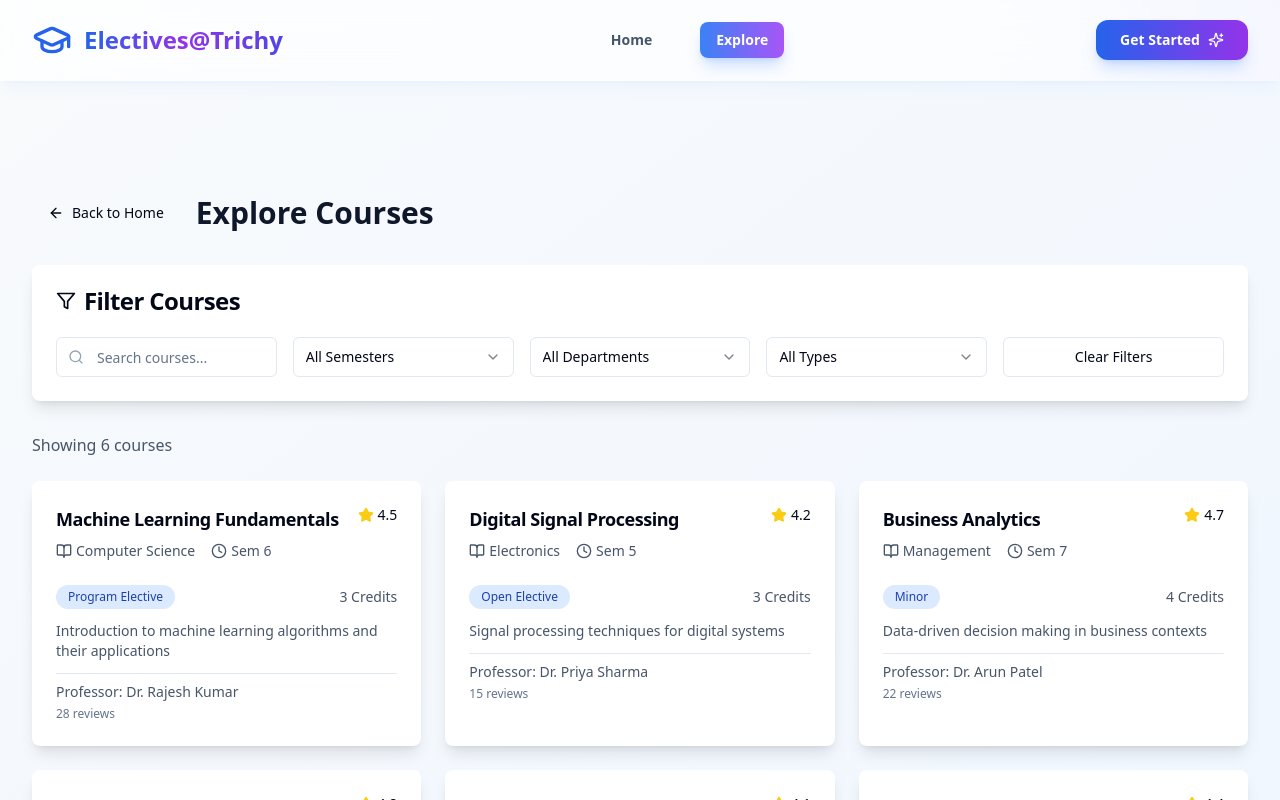
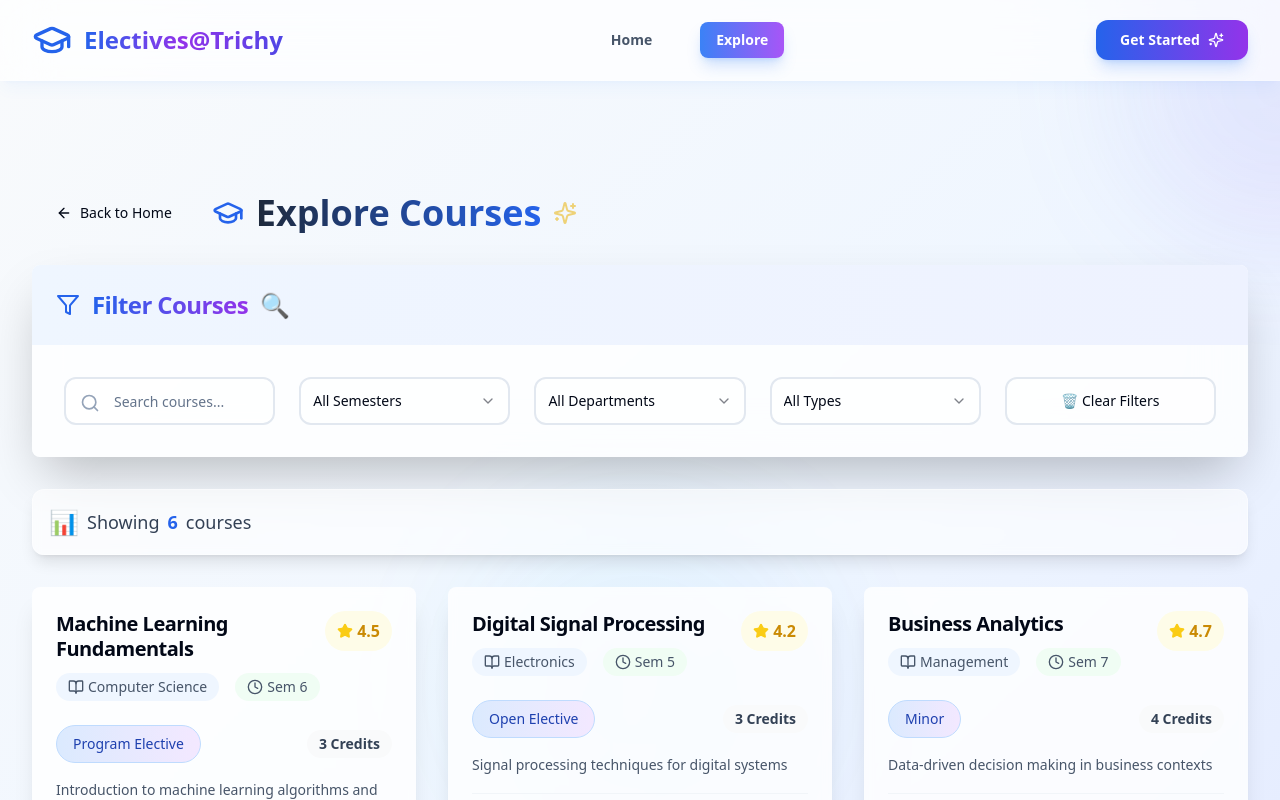
Before and after one commit to The-Product-Folks-NITT/tpf-electives-project, a React (Vite) app: page / in a window 1280 px wide. Both pictures are taken after a click on the button "Explore". Shown: the top 800 px of the page. Built offline with nearby package versions, Linux system fonts and the light colour scheme.

Commit message:
Refactor: Blend design across pages
Blend the design of the course navigation and detail pages for a more attractive and consistent user experience.

```diff
--- a/src/components/ExplorePage.tsx
+++ b/src/components/ExplorePage.tsx
@@ -4,7 +4,7 @@ import { Button } from "@/components/ui/button";
 import { Card, CardContent, CardHeader, CardTitle } from "@/components/ui/card";
 import { Select, SelectContent, SelectItem, SelectTrigger, SelectValue } from "@/components/ui/select";
 import { Input } from "@/components/ui/input";
-import { ArrowLeft, Search, Filter, BookOpen, Clock, Star } from "lucide-react";
+import { ArrowLeft, Search, Filter, BookOpen, Clock, Star, Sparkles, GraduationCap } from "lucide-react";
 import CourseDetails from "@/components/CourseDetails";
 
 // Mock data for courses
@@ -115,43 +115,60 @@ const ExplorePage = ({ onBack }: ExplorePageProps) => {
   }
 
   return (
-    <div className="min-h-screen bg-gradient-to-br from-slate-50 to-blue-50 pt-20">
+    <div className="min-h-screen bg-gradient-to-br from-slate-50 via-blue-50 to-indigo-100 relative overflow-hidden">
+      {/* Animated background elements */}
+      <div className="absolute inset-0 overflow-hidden pointer-events-none">
+        <div className="absolute -top-40 -right-40 w-80 h-80 bg-gradient-to-br from-blue-400/20 to-purple-600/20 rounded-full blur-3xl animate-pulse"></div>
+        <div className="absolute -bottom-40 -left-40 w-80 h-80 bg-gradient-to-br from-indigo-400/20 to-pink-600/20 rounded-full blur-3xl animate-pulse" style={{animationDelay: '1s'}}></div>
+        <div className="absolute top-1/2 left-1/2 transform -translate-x-1/2 -translate-y-1/2 w-96 h-96 bg-gradient-to-br from-cyan-400/10 to-blue-600/10 rounded-full blur-3xl animate-pulse" style={{animationDelay: '2s'}}></div>
+      </div>
+
+      <div className="relative z-10 pt-20">
         <div className="max-w-7xl mx-auto px-6 lg:px-8 py-8">
-        <div className="flex items-center gap-4 mb-8">
+          <div className="flex items-center gap-4 mb-8 animate-fade-in">
             <Button
               variant="ghost"
               onClick={onBack}
-            className="flex items-center gap-2"
+              className="flex items-center gap-2 hover:bg-white/60 hover:shadow-lg transition-all duration-300 rounded-xl px-6 py-3"
             >
               <ArrowLeft className="h-4 w-4" />
               Back to Home
             </Button>
-          <h1 className="text-3xl font-bold text-slate-900">Explore Courses</h1>
+            <div className="flex items-center gap-3">
+              <GraduationCap className="h-8 w-8 text-blue-600" />
+              <h1 className="text-4xl font-bold bg-gradient-to-r from-slate-800 to-blue-600 bg-clip-text text-transparent">
+                Explore Courses
+              </h1>
+              <Sparkles className="h-6 w-6 text-yellow-500 animate-pulse" />
+            </div>
           </div>
 
-        {/* Filters */}
-        <Card className="mb-8 shadow-lg border-0">
-          <CardHeader>
-            <CardTitle className="flex items-center gap-2">
-              <Filter className="h-5 w-5" />
+          {/* Enhanced Filters */}
+          <Card className="mb-8 border-0 shadow-2xl bg-white/80 backdrop-blur-xl animate-fade-in" style={{animationDelay: '0.1s'}}>
+            <CardHeader className="bg-gradient-to-r from-blue-50 to-indigo-50 rounded-t-lg">
+              <CardTitle className="flex items-center gap-3 text-2xl">
+                <Filter className="h-6 w-6 text-blue-600" />
+                <span className="bg-gradient-to-r from-blue-600 to-purple-600 bg-clip-text text-transparent">
                   Filter Courses
+                </span>
+                <span className="text-2xl">🔍</span>
               </CardTitle>
             </CardHeader>
-          <CardContent>
-            <div className="grid grid-cols-1 md:grid-cols-2 lg:grid-cols-5 gap-4">
-              <div className="relative">
-                <Search className="absolute left-3 top-3 h-4 w-4 text-slate-400" />
+            <CardContent className="p-8">
+              <div className="grid grid-cols-1 md:grid-cols-2 lg:grid-cols-5 gap-6">
+                <div className="relative group">
+                  <Search className="absolute left-4 top-4 h-5 w-5 text-slate-400 group-hover:text-blue-500 transition-colors" />
                   <Input
                     placeholder="Search courses..."
                     value={filters.search}
                     onChange={(e) => setFilters({...filters, search: e.target.value})}
-                  className="pl-10"
+                    className="pl-12 h-12 rounded-xl border-2 border-slate-200 hover:border-blue-300 focus:border-blue-500 transition-all duration-300 bg-white/60"
                   />
                 </div>
 
                 <Select value={filters.semester} onValueChange={(value) => setFilters({...filters, semester: value})}>
-                <SelectTrigger>
-                  <SelectValue placeholder="Semester" />
+                  <SelectTrigger className="h-12 rounded-xl border-2 border-slate-200 hover:border-blue-300 transition-all duration-300 bg-white/60">
+                    <SelectValue placeholder="📅 Semester" />
                   </SelectTrigger>
                   <SelectContent>
                     <SelectItem value="all">All Semesters</SelectItem>
@@ -162,8 +179,8 @@ const ExplorePage = ({ onBack }: ExplorePageProps) => {
                 </Select>
 
                 <Select value={filters.department} onValueChange={(value) => setFilters({...filters, department: value})}>
-                <SelectTrigger>
-                  <SelectValue placeholder="Department" />
+                  <SelectTrigger className="h-12 rounded-xl border-2 border-slate-200 hover:border-blue-300 transition-all duration-300 bg-white/60">
+                    <SelectValue placeholder="🏢 Department" />
                   </SelectTrigger>
                   <SelectContent>
                     <SelectItem value="all">All Departments</SelectItem>
@@ -174,8 +191,8 @@ const ExplorePage = ({ onBack }: ExplorePageProps) => {
                 </Select>
 
                 <Select value={filters.type} onValueChange={(value) => setFilters({...filters, type: value})}>
-                <SelectTrigger>
-                  <SelectValue placeholder="Course Type" />
+                  <SelectTrigger className="h-12 rounded-xl border-2 border-slate-200 hover:border-blue-300 transition-all duration-300 bg-white/60">
+                    <SelectValue placeholder="📚 Course Type" />
                   </SelectTrigger>
                   <SelectContent>
                     <SelectItem value="all">All Types</SelectItem>
@@ -188,70 +205,77 @@ const ExplorePage = ({ onBack }: ExplorePageProps) => {
                 <Button
                   variant="outline"
                   onClick={() => setFilters({semester: "all", department: "all", type: "all", search: ""})}
-                className="w-full"
+                  className="h-12 rounded-xl border-2 border-slate-200 hover:border-red-300 hover:bg-red-50 transition-all duration-300 bg-white/60"
                 >
-                Clear Filters
+                  🗑️ Clear Filters
                 </Button>
               </div>
             </CardContent>
           </Card>
 
-        {/* Results */}
-        <div className="mb-6">
-          <p className="text-slate-600">
-            Showing {filteredCourses.length} course{filteredCourses.length !== 1 ? 's' : ''}
+          {/* Results Counter */}
+          <div className="mb-8 animate-fade-in" style={{animationDelay: '0.2s'}}>
+            <div className="bg-white/60 rounded-xl p-4 border border-white/40 shadow-lg backdrop-blur-sm">
+              <p className="text-slate-700 text-lg font-medium flex items-center gap-2">
+                <span className="text-2xl">📊</span>
+                Showing <span className="font-bold text-blue-600">{filteredCourses.length}</span> course{filteredCourses.length !== 1 ? 's' : ''}
               </p>
             </div>
+          </div>
 
-        {/* Course Grid */}
-        <div className="grid grid-cols-1 md:grid-cols-2 lg:grid-cols-3 gap-6">
-          {filteredCourses.map(course => (
+          {/* Enhanced Course Grid */}
+          <div className="grid grid-cols-1 md:grid-cols-2 lg:grid-cols-3 gap-8">
+            {filteredCourses.map((course, index) => (
               <Card
                 key={course.id}
-              className="cursor-pointer hover:shadow-xl transition-all duration-300 border-0 shadow-lg group"
+                className="cursor-pointer hover:shadow-2xl hover:scale-105 transition-all duration-500 border-0 shadow-xl group bg-white/80 backdrop-blur-sm hover:bg-white/90 animate-fade-in"
                 onClick={() => setSelectedCourse(course)}
+                style={{animationDelay: `${0.3 + index * 0.1}s`}}
               >
-              <CardHeader>
+                <CardHeader className="pb-4">
                   <div className="flex items-start justify-between">
                     <div className="flex-1">
-                    <CardTitle className="text-lg mb-2 group-hover:text-blue-600 transition-colors">
+                      <CardTitle className="text-xl mb-3 group-hover:text-blue-600 transition-colors duration-300 leading-tight">
                         {course.title}
                       </CardTitle>
-                    <div className="flex items-center gap-4 text-sm text-slate-600">
-                      <span className="flex items-center gap-1">
+                      <div className="flex items-center gap-4 text-sm text-slate-600 mb-2">
+                        <span className="flex items-center gap-1 bg-blue-50 px-3 py-1 rounded-full">
                           <BookOpen className="h-4 w-4" />
                           {course.department}
                         </span>
-                      <span className="flex items-center gap-1">
+                        <span className="flex items-center gap-1 bg-green-50 px-3 py-1 rounded-full">
                           <Clock className="h-4 w-4" />
                           Sem {course.semester}
                         </span>
                       </div>
                     </div>
-                  <div className="flex items-center gap-1 text-sm">
+                    <div className="flex items-center gap-1 bg-yellow-50 px-3 py-2 rounded-full">
                       <Star className="h-4 w-4 fill-yellow-400 text-yellow-400" />
-                    <span className="font-medium">{course.rating}</span>
+                      <span className="font-bold text-yellow-600">{course.rating}</span>
                     </div>
                   </div>
                 </CardHeader>
-              <CardContent>
-                <div className="space-y-3">
+                <CardContent className="pt-0">
+                  <div className="space-y-4">
                     <div className="flex items-center justify-between">
-                    <span className="inline-block px-3 py-1 bg-blue-100 text-blue-800 text-xs font-medium rounded-full">
+                      <span className="inline-block px-4 py-2 bg-gradient-to-r from-blue-100 to-purple-100 text-blue-800 text-sm font-medium rounded-full border border-blue-200">
                         {course.type}
                       </span>
-                    <span className="text-sm text-slate-600">{course.credits} Credits</span>
+                      <span className="text-sm font-semibold text-slate-700 bg-gray-50 px-3 py-1 rounded-full">
+                        {course.credits} Credits
+                      </span>
                     </div>
 
-                  <p className="text-sm text-slate-600 line-clamp-2">
+                    <p className="text-sm text-slate-600 leading-relaxed line-clamp-2">
                       {course.description}
                     </p>
 
-                  <div className="pt-2 border-t">
-                    <p className="text-sm text-slate-600">
-                      <span className="font-medium">Professor:</span> {course.professor}
+                    <div className="pt-3 border-t border-slate-100">
+                      <p className="text-sm text-slate-700 mb-2">
+                        <span className="font-semibold">👨‍🏫 Professor:</span> {course.professor}
                       </p>
-                    <p className="text-xs text-slate-500 mt-1">
+                      <p className="text-xs text-slate-500 flex items-center gap-1">
+                        <span>💬</span>
                         {course.reviews} reviews
                       </p>
                     </div>
@@ -261,13 +285,18 @@ const ExplorePage = ({ onBack }: ExplorePageProps) => {
             ))}
           </div>
 
+          {/* Enhanced Empty State */}
           {filteredCourses.length === 0 && (
-          <div className="text-center py-12">
-            <BookOpen className="h-16 w-16 text-slate-300 mx-auto mb-4" />
-            <h3 className="text-xl font-semibold text-slate-900 mb-2">No courses found</h3>
-            <p className="text-slate-600">Try adjusting your filters to see more results.</p>
+            <div className="text-center py-16 animate-fade-in">
+              <div className="bg-white/60 rounded-2xl p-12 backdrop-blur-sm border border-white/40 shadow-xl max-w-md mx-auto">
+                <div className="text-6xl mb-6">📚</div>
+                <BookOpen className="h-16 w-16 text-slate-300 mx-auto mb-6" />
+                <h3 className="text-2xl font-bold text-slate-900 mb-3">No courses found</h3>
+                <p className="text-slate-600 text-lg">Try adjusting your filters to discover more amazing courses!</p>
+              </div>
             </div>
           )}
+        </div>
       </div>
     </div>
   );
```
Also changed, not shown: src/components/CourseDetails.tsx (+133 -88 lines). Lines whose indentation alone changed are shown as unchanged.
